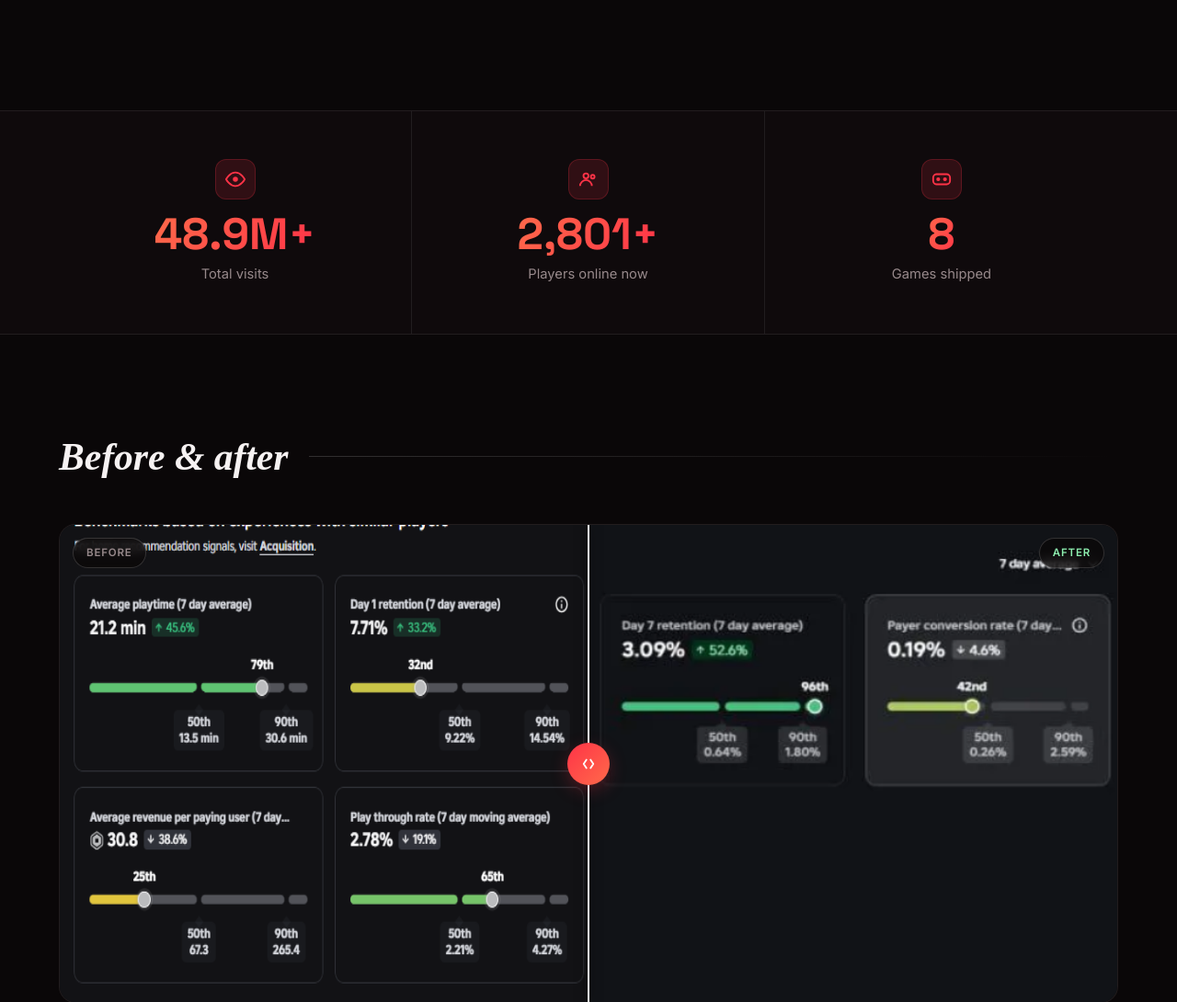
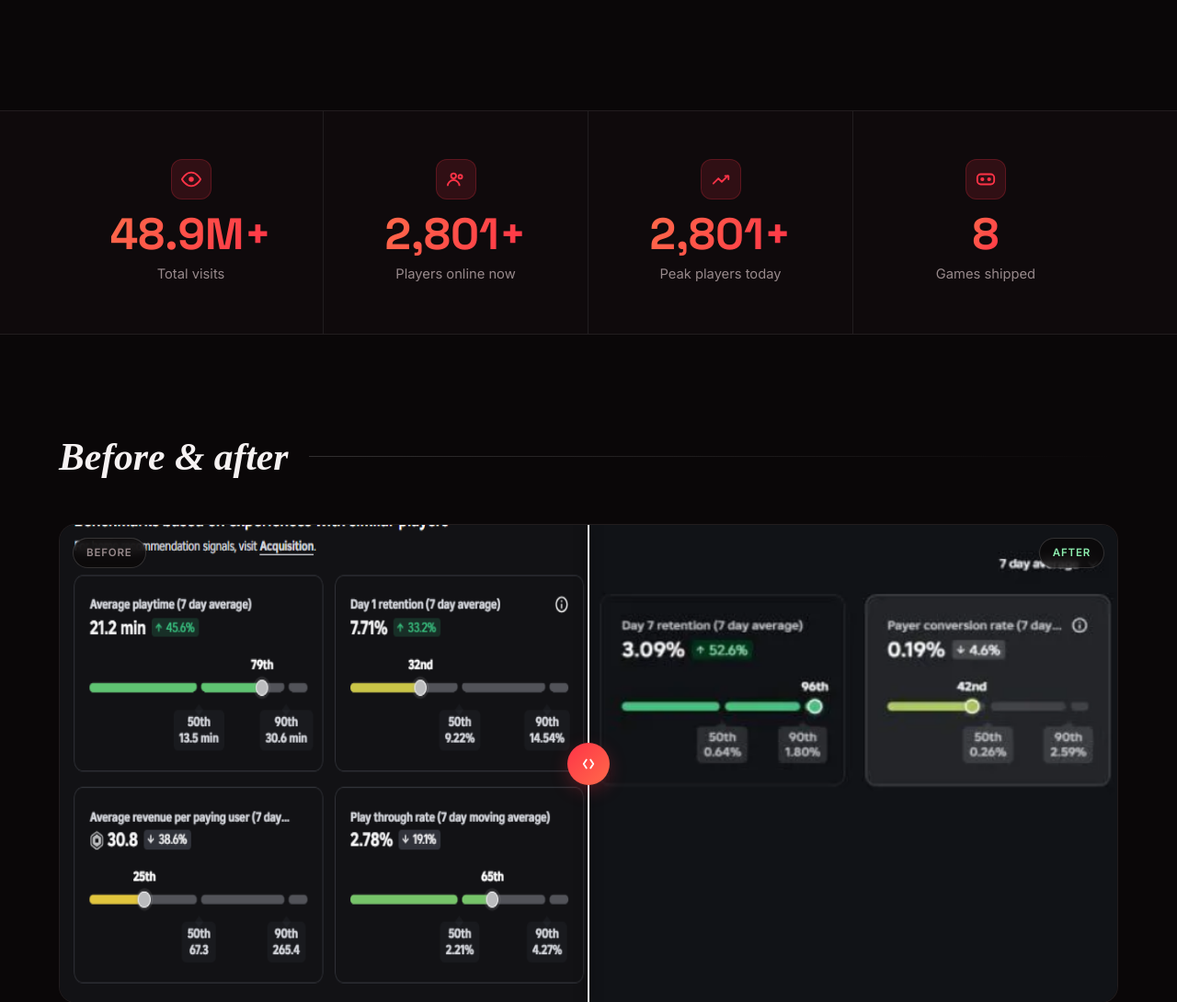
Before and after one commit to nova1345/AventixStudio, a website: page index.html in a window 1280 px wide. Shown: the part 1280-2370 px from the top of the page at 92% size. Drawn offline with Linux system fonts and the light colour scheme; no server answers; a web font is replaced by a local one.

Commit message:
Rename member to BuiltOnprofit; add Peak players today stat (CI-tracked + live)
Co-Authored-By: Claude Opus 4.8 <noreply@anthropic.com>

```diff
--- a/config.cjs
+++ b/config.cjs
@@ -11,7 +11,7 @@ const GAMES = [
 ];
 
 const TEAM = [
-  { id: "1169941746", name: "DaFnxEl",     role: "Founder & Studio Lead", blurb: "Maintains Aventix Studios and the core behind it." },
+  { id: "1169941746", name: "BuiltOnprofit",     role: "Founder & Studio Lead", blurb: "Maintains Aventix Studios and the core behind it." },
   { id: "105519417",  name: "Syveric",     role: "Founder & Studio Lead", blurb: "Maintains Aventix Studios and the core behind it.", portfolio: "https://viken.games/" },
   { id: "1117152954", name: "Bubushniki",  role: "Founder & Studio Lead", blurb: "Maintains Aventix Studios and the core behind it." },
   { id: "3382361537", name: "Being_Built", role: "Founder & Studio Lead", blurb: "Maintains Aventix Studios and the core behind it." },
--- a/index.html
+++ b/index.html
@@ -89,7 +89,7 @@
 
   /* STATS BAR */
   .stats { border-top: 1px solid var(--line); border-bottom: 1px solid var(--line); background: var(--bg-2); }
-  .stats .wrap { display: grid; grid-template-columns: repeat(3,1fr); }
+  .stats .wrap { display: grid; grid-template-columns: repeat(4,1fr); }
   .stat { padding: 52px 20px; text-align: center; border-right: 1px solid var(--line); }
   .stat:last-child { border-right: none; }
   .stat .ico { width: 44px; height: 44px; margin: 0 auto 14px; border-radius: 12px; display: grid; place-items: center; background: var(--accent-soft); border: 1px solid rgba(255,51,71,0.22); }
@@ -191,7 +191,7 @@
   .reveal.in { opacity: 1; transform: none; }
   .d1 { transition-delay: 0.08s; } .d2 { transition-delay: 0.16s; } .d3 { transition-delay: 0.24s; }
 
-  @media (max-width: 1100px) { .grid { grid-template-columns: repeat(3, 1fr); } .team-grid { grid-template-columns: repeat(2, 1fr); } }
+  @media (max-width: 1100px) { .grid { grid-template-columns: repeat(3, 1fr); } .team-grid { grid-template-columns: repeat(2, 1fr); } .stats .wrap { grid-template-columns: repeat(2, 1fr); } .stat:nth-child(2) { border-right: none; } }
   @media (max-width: 860px) {
     .nav-links, .nav-social { display: none; }
     .collage { grid-template-columns: repeat(3,1fr); }
@@ -261,6 +261,11 @@
       <div class="lbl">Players online now</div>
     </div>
     <div class="stat reveal d2">
+      <div class="ico"><svg width="22" height="22" viewBox="0 0 24 24" fill="none" stroke="var(--accent)" stroke-width="2" stroke-linecap="round" stroke-linejoin="round"><path d="M3 17l6-6 4 4 7-7"/><path d="M17 8h4v4"/></svg></div>
+      <div class="num"><span class="grad" id="peakToday">—</span></div>
+      <div class="lbl">Peak players today</div>
+    </div>
+    <div class="stat reveal d3">
       <div class="ico"><svg width="22" height="22" viewBox="0 0 24 24" fill="none" stroke="var(--accent)" stroke-width="2"><rect x="2" y="6" width="20" height="12" rx="4"/><circle cx="8" cy="12" r="1.3" fill="var(--accent)"/><circle cx="16" cy="12" r="1.3" fill="var(--accent)"/></svg></div>
       <div class="num"><span class="grad" id="gCount">—</span></div>
       <div class="lbl">Games shipped</div>
@@ -598,7 +603,7 @@
     { name: "Own a Grocery Store", placeId: "117985153726741", universeId: "10553704684" },
   ];
   const TEAM_CFG = [
-    { id: "1169941746", name: "DaFnxEl",     role: "Founder & Studio Lead", blurb: "Maintains Aventix Studios and the core behind it." },
+    { id: "1169941746", name: "BuiltOnprofit", role: "Founder & Studio Lead", blurb: "Maintains Aventix Studios and the core behind it." },
     { id: "105519417",  name: "Syveric",     role: "Founder & Studio Lead", blurb: "Maintains Aventix Studios and the core behind it.", portfolio: "https://viken.games/" },
     { id: "1117152954", name: "Bubushniki",  role: "Founder & Studio Lead", blurb: "Maintains Aventix Studios and the core behind it." },
     { id: "3382361537", name: "Being_Built", role: "Founder & Studio Lead", blurb: "Maintains Aventix Studios and the core behind it." },
@@ -657,6 +662,18 @@
   async function fetchTeam()  { try { const r = await fetch('/api/team',  { cache: 'no-store' }); if (!r.ok) throw 0; return await r.json(); } catch { return clientTeam(); } }
 
   // --- games data ---
+  // Peak players today: highest live total seen today, persisted per-day on the device,
+  // seeded from data.json's CI-tracked peak. Only ever rises during the day.
+  const pkey = 'aventix_peak_' + new Date().toISOString().slice(0, 10);
+  let shownPeak = 0;
+  try { shownPeak = +(localStorage.getItem(pkey) || 0) || 0; } catch {}
+  function setPeak(v) {
+    if (v == null || isNaN(v)) return;
+    if (v > shownPeak) { shownPeak = v; try { localStorage.setItem(pkey, String(shownPeak)); } catch {} }
+    const el = document.getElementById('peakToday');
+    if (el && shownPeak > 0) el.textContent = exact(shownPeak) + '+';
+  }
+
   function applyTotals(d) {
     if (d.count != null) document.getElementById('gCount').textContent = exact(d.count);
     if (d.resolved > 0 || d.totalVisits > 0) {
@@ -664,6 +681,8 @@
       document.getElementById('totPlaying').textContent = exact(d.totalPlaying) + '+';
       document.getElementById('heroPlaying').textContent = exact(d.totalPlaying) + '+';
       document.getElementById('heroVisits').textContent = compact(d.totalVisits);
+      setPeak(d.peakToday);            // CI-tracked peak from data.json
+      setPeak(d.totalPlaying);         // and bump from the current live total
     }
   }
 
--- a/server.cjs
+++ b/server.cjs
@@ -75,6 +75,7 @@ async function getTeam() {
 const universeCache = new Map(); // placeId -> universeId (permanent)
 let statsCache = { time: 0, payload: null };
 const TTL = 25000; // 25s
+let peakToday = 0, peakDate = ''; // in-memory peak players (UTC day)
 
 async function resolveUniverse(placeId) {
   if (universeCache.has(placeId)) return universeCache.get(placeId);
@@ -118,7 +119,10 @@ async function buildPayload() {
   });
 
   games.sort((a, b) => (b.playing || 0) - (a.playing || 0)); // highest CCU first
-  return { updated: Date.now(), count: GAMES.length, resolved: live, totalVisits, totalPlaying, games };
+  const today = new Date().toISOString().slice(0, 10);
+  if (peakDate !== today) { peakDate = today; peakToday = 0; }
+  peakToday = Math.max(peakToday, totalPlaying);
+  return { updated: Date.now(), count: GAMES.length, resolved: live, totalVisits, totalPlaying, peakToday, peakDate, games };
 }
 
 async function getStats() {
```
Also changed, not shown: scripts/build-data.cjs (+6 -1 lines).
